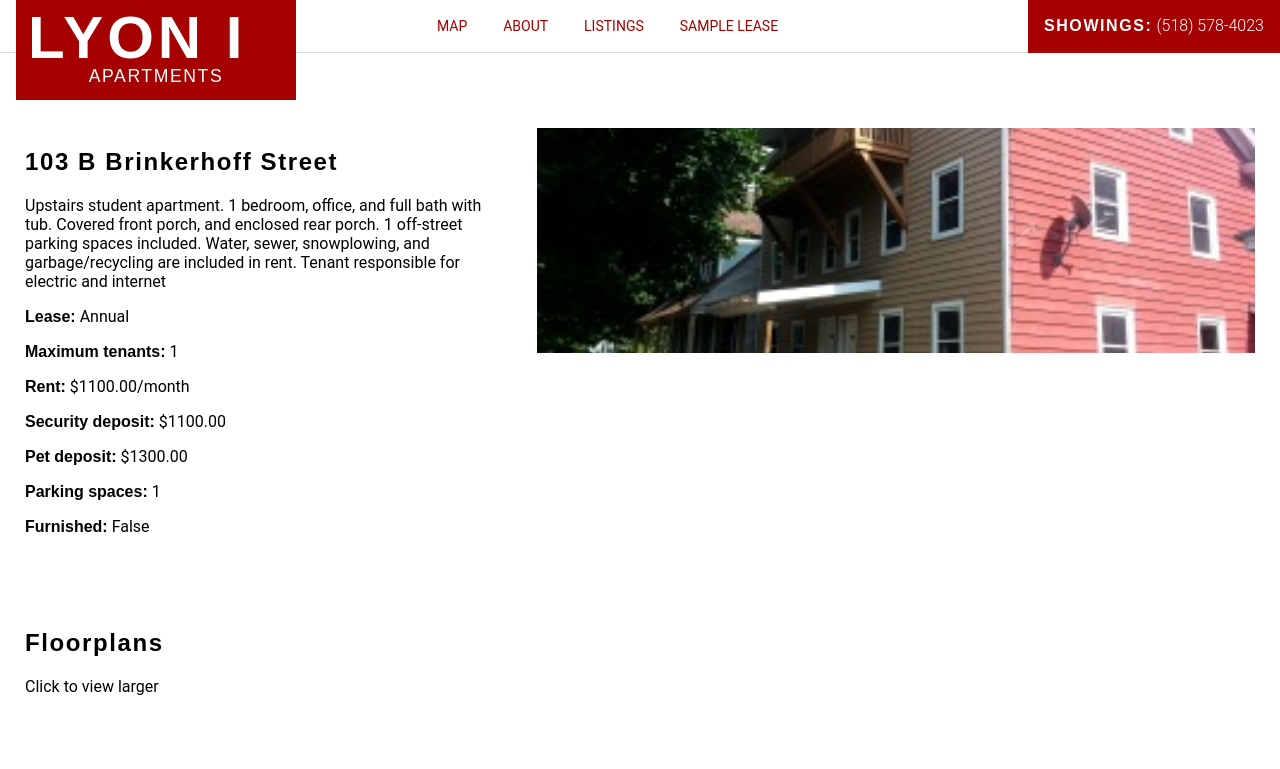
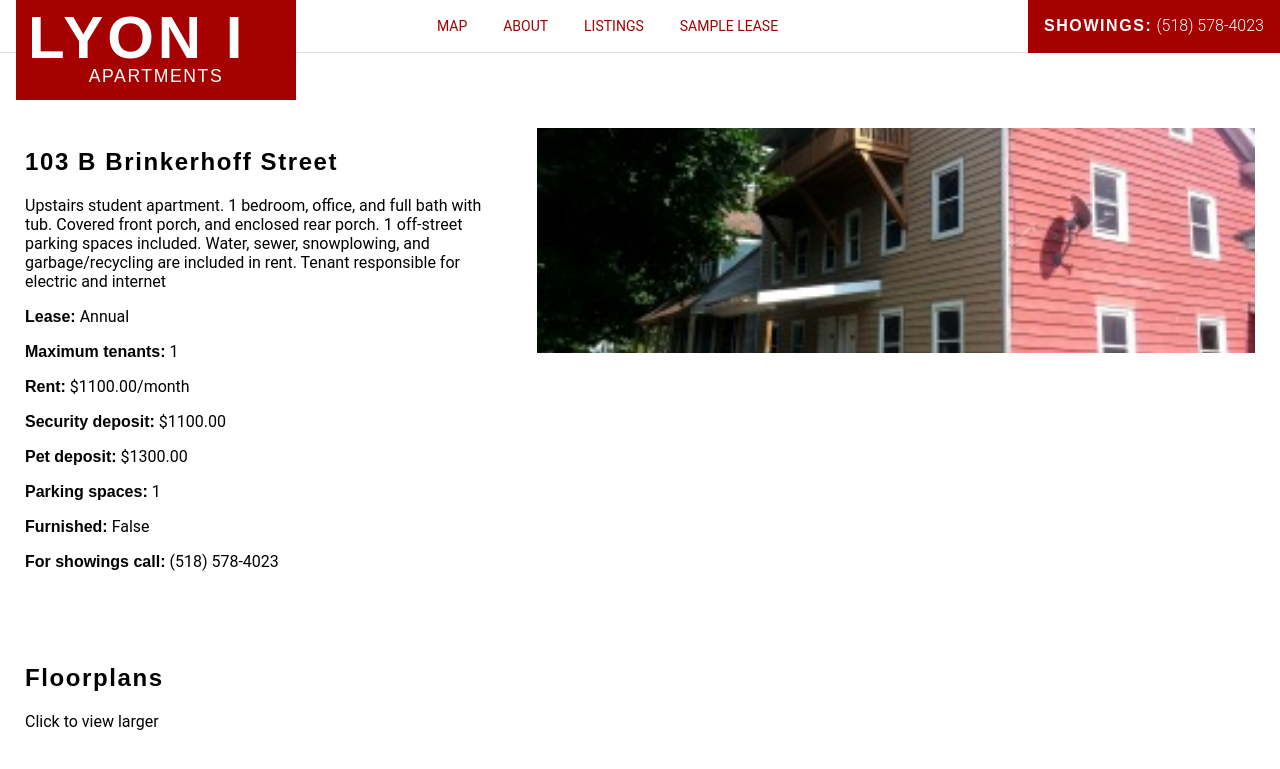
Before and after one commit to cssidy/psh, a Jekyll site: the page built from _apartments/103B.md, in a window 1280 px wide and 900 px high. Shown: the top 769 px of the window. Built offline with Jekyll 4.4.1, drawn with Linux system fonts in a browser that asks for light colours.

Commit message:
showings phone number

```diff
--- a/_layouts/apartment.html
+++ b/_layouts/apartment.html
@@ -17,6 +17,7 @@ layout: inner
         <p><span class="heavy-font">Pet deposit:</span>  {{ page.security_deposit_pets }}</p>
         <p><span class="heavy-font">Parking spaces:</span>  {{ page.parking_spaces }}</p>
         <p><span class="heavy-font">Furnished:</span>  {{ page.furnished | capitalize }}</p>
+        <p><span class="heavy-font">For showings call:</span> (518) 578-4023</p>
 
         {% capture filename %}images/floorplans/{{ page.apartment }}{% endcapture %}
 
```
